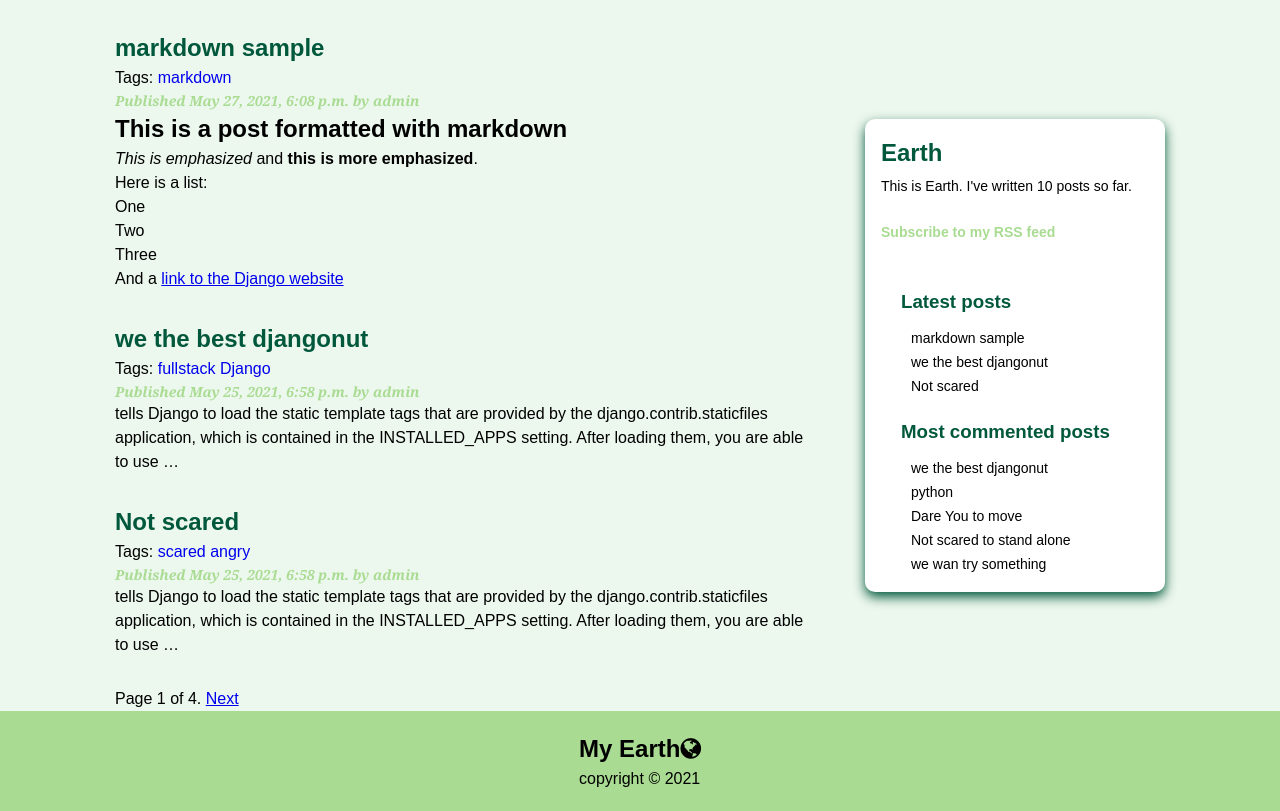
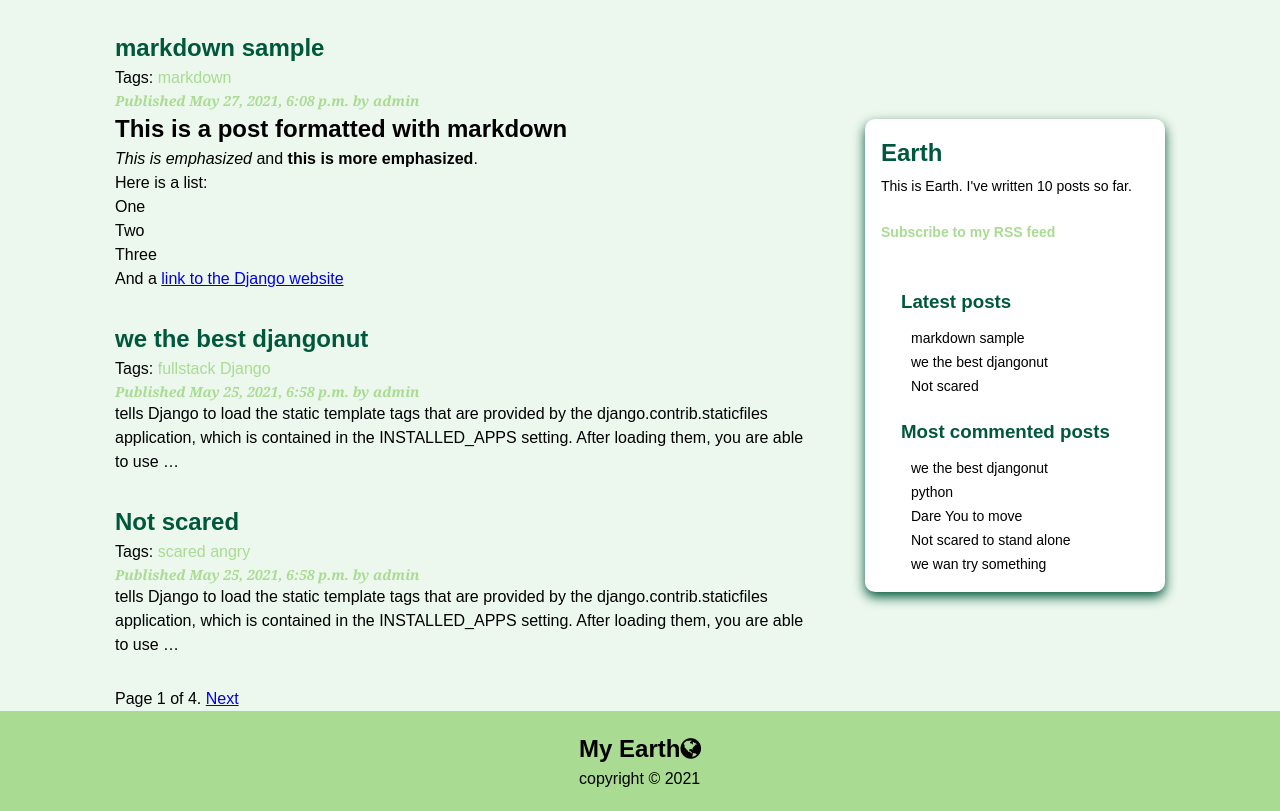
Before and after one commit to onealwills/MyEarth, a Django app: page /earth/ in a window 1280 px wide. Shown: the part 100-911 px from the top of the page. Run offline with Django 3.2, Linux system fonts and the light colour scheme; data comes from the database, SQL or seed files in the repository; parts of the project's set-up code (start-up, migrations or seed data) failed here and were passed over.

Commit message:
Earth Blog Commit

```diff
--- a/myearth/earth/static/css/earth.css
+++ b/myearth/earth/static/css/earth.css
@@ -131,6 +131,7 @@ p.date {
 }
 .tags a{
     text-decoration: none;
+    color: var(--secondary-color);
 }
 .page{
     margin-top: 30px;
```
Also changed, not shown: 1 other file.
